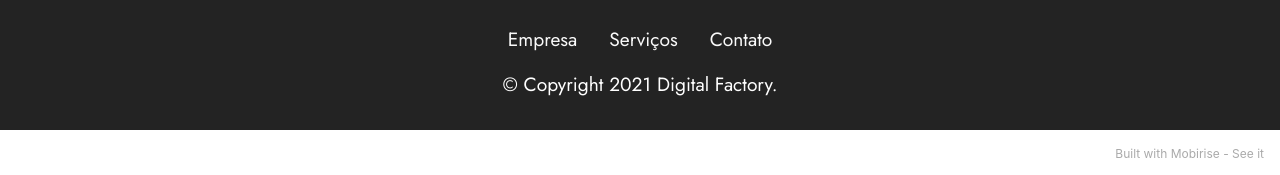
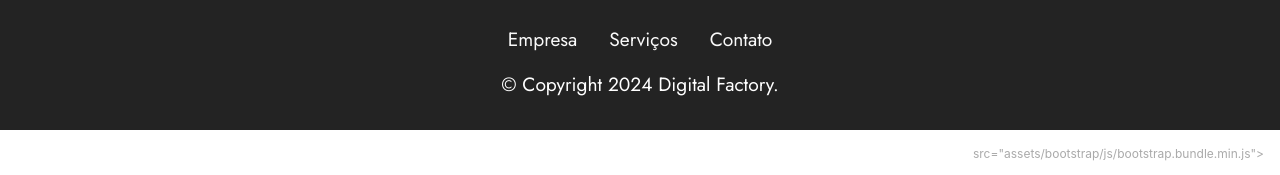
Before and after one commit to digitalfactorydf/site, a plain HTML site: page index.html in a window 1280 px wide. Shown: the part 1195-1370 px from the top of the page. Drawn offline with Linux system fonts and the light colour scheme.

Commit message:
Update index.html
Foi tirado a propaganda no roda pé do index

```diff
--- a/index.html
+++ b/index.html
@@ -105,11 +105,11 @@
 
             <div class="row row-copirayt">
                 <p class="mbr-text mb-0 mbr-fonts-style mbr-white align-center display-7">
-                    © Copyright 2021 Digital Factory.</p>
+                    © Copyright 2024 Digital Factory.</p>
             </div>
         </div>
     </div>
-</section><section style="background-color: #fff; font-family: -apple-system, BlinkMacSystemFont, 'Segoe UI', 'Roboto', 'Helvetica Neue', Arial, sans-serif; color:#aaa; font-size:12px; padding: 0; align-items: center; display: flex;"><a href="https://mobirise.site/c" style="flex: 1 1; height: 3rem; padding-left: 1rem;"></a><p style="flex: 0 0 auto; margin:0; padding-right:1rem;">Built with Mobirise - <a href="https://mobirise.site/k" style="color:#aaa;">See it</a></p></section><script src="assets/bootstrap/js/bootstrap.bundle.min.js"></script>  <script src="assets/parallax/jarallax.js"></script>  <script src="assets/web/assets/cookies-alert-plugin/cookies-alert-core.js"></script>  <script src="assets/web/assets/cookies-alert-plugin/cookies-alert-script.js"></script>  <script src="assets/smoothscroll/smooth-scroll.js"></script>  <script src="assets/ytplayer/index.js"></script>  <script src="assets/dropdown/js/navbar-dropdown.js"></script>  <script src="assets/playervimeo/vimeo_player.js"></script>  <script src="assets/theme/js/script.js"></script>
+</section><section style="background-color: #fff; font-family: -apple-system, BlinkMacSystemFont, 'Segoe UI', 'Roboto', 'Helvetica Neue', Arial, sans-serif; color:#aaa; font-size:12px; padding: 0; align-items: center; display: flex;"><a href="https://mobirise.site/c" style="flex: 1 1; height: 3rem; padding-left: 1rem;"></a><p style="flex: 0 0 auto; margin:0; padding-right:1rem;">  src="assets/bootstrap/js/bootstrap.bundle.min.js"></script>  <script src="assets/parallax/jarallax.js"></script>  <script src="assets/web/assets/cookies-alert-plugin/cookies-alert-core.js"></script>  <script src="assets/web/assets/cookies-alert-plugin/cookies-alert-script.js"></script>  <script src="assets/smoothscroll/smooth-scroll.js"></script>  <script src="assets/ytplayer/index.js"></script>  <script src="assets/dropdown/js/navbar-dropdown.js"></script>  <script src="assets/playervimeo/vimeo_player.js"></script>  <script src="assets/theme/js/script.js"></script>
 
 
 <input name="cookieData" type="hidden" data-cookie-customDialogSelector='null' data-cookie-colorText='#424a4d' data-cookie-colorBg='rgba(234, 239, 241, 0.99)' data-cookie-textButton='Aceito' data-cookie-colorButton='' data-cookie-colorLink='#424a4d' data-cookie-underlineLink='true' data-cookie-text="Usamos cookies para melhorar a experiência de navegação, declaramos que não coletamos dados sem a sua autorização.">
```
